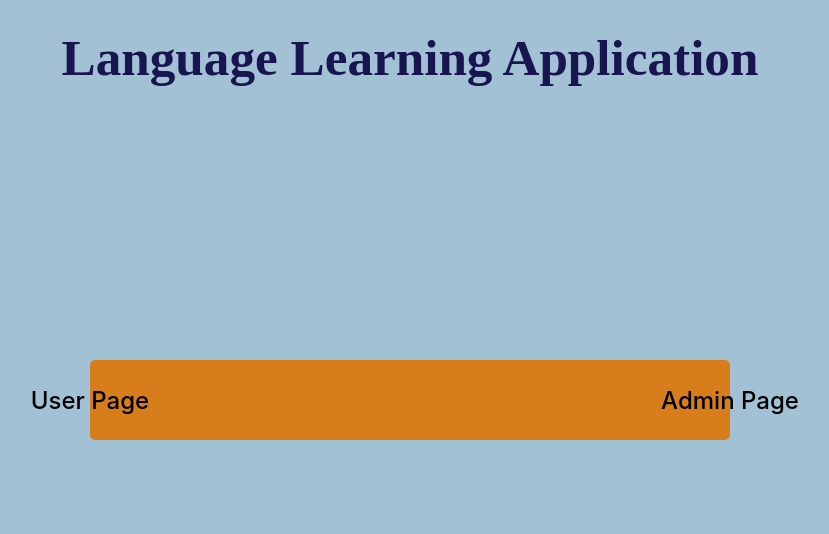
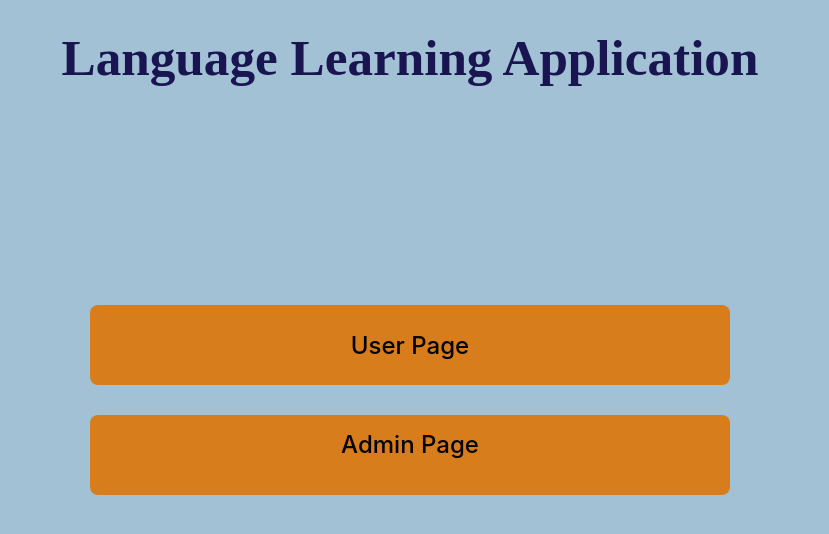
Before and after one commit to rueire/Fullstack-Project, a React (Vite) app in the folder frontend/: page / in a window 1280 px wide. Shown: the top 534 px of the page, without its empty margins (230-1059 px from the left). Built offline with nearby package versions, Linux system fonts and the light colour scheme.

Commit message:
update: App.css

```diff
--- a/frontend/src/App.css
+++ b/frontend/src/App.css
@@ -97,10 +97,11 @@ input {
 }
 
 .home-buttons {
-  background-color: rgb(215, 125, 28);
   display: flex;
+  flex-direction: column;
   justify-content: center;
   align-items: center;
+  gap: 30px;
   width: 60vw;
   height: 10vh;
   border-radius: 5px;
@@ -108,11 +109,17 @@ input {
 }
 
 .home-buttons button {
+  background-color: rgb(215, 125, 28);
   text-align: center;
   width: 60vw;
   height: 10vh;
   font-size: x-large;
-  background: transparent;
+}
+
+
+#admin-btn {
+  /* No admin on phone!*/
+  display: none;
 }
 
 .home-buttons button:hover {
@@ -179,4 +186,32 @@ input {
     width: 50vw;
   }
 
+  #admin-btn {
+    display: grid;
+    text-align: center;
+  }
+
+  /*---adminview----*/
+  nav {
+    background-color: #3d60784f;
+    padding: 20px;
+    height: 90vh;
+    border-color: #28273a;
+    border-width: 2px;
+    border-style: double;
+    border-radius: 20px;
+    gap: 20px;
+    display: flex;
+    flex-direction: column;
+    align-items: center;
+
+    position: absolute;
+    left: 10px;
+    transform: translateY(-50%);
+    /* Adjust for vertical centering */
+  }
+
+  .nav-btn {
+    color: white;
+  }
 }
```
